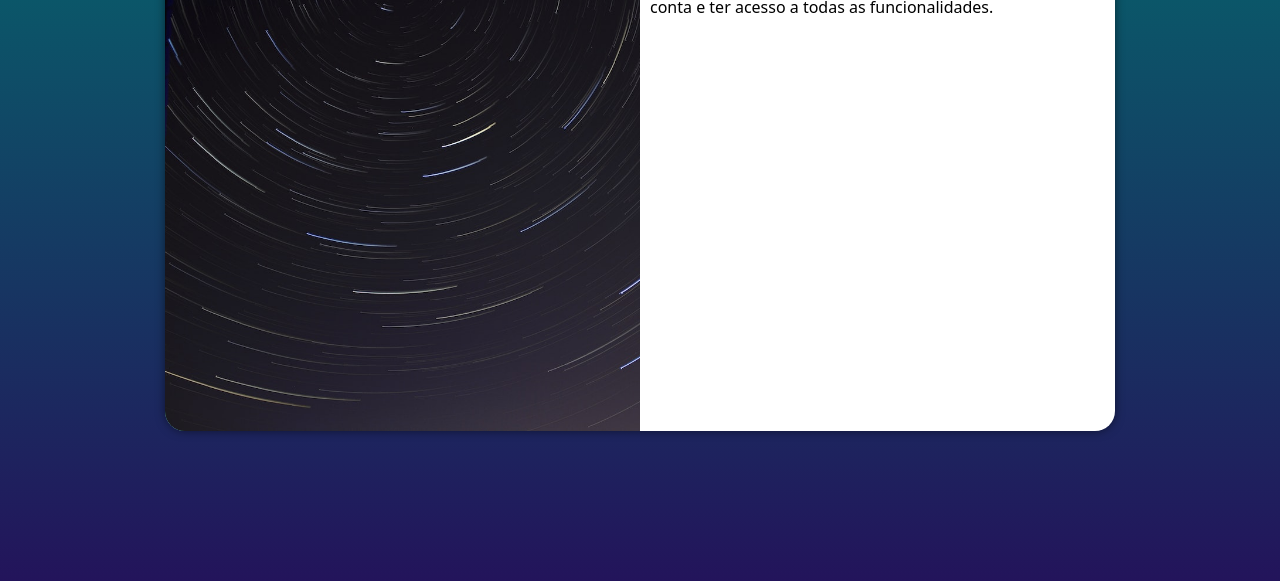
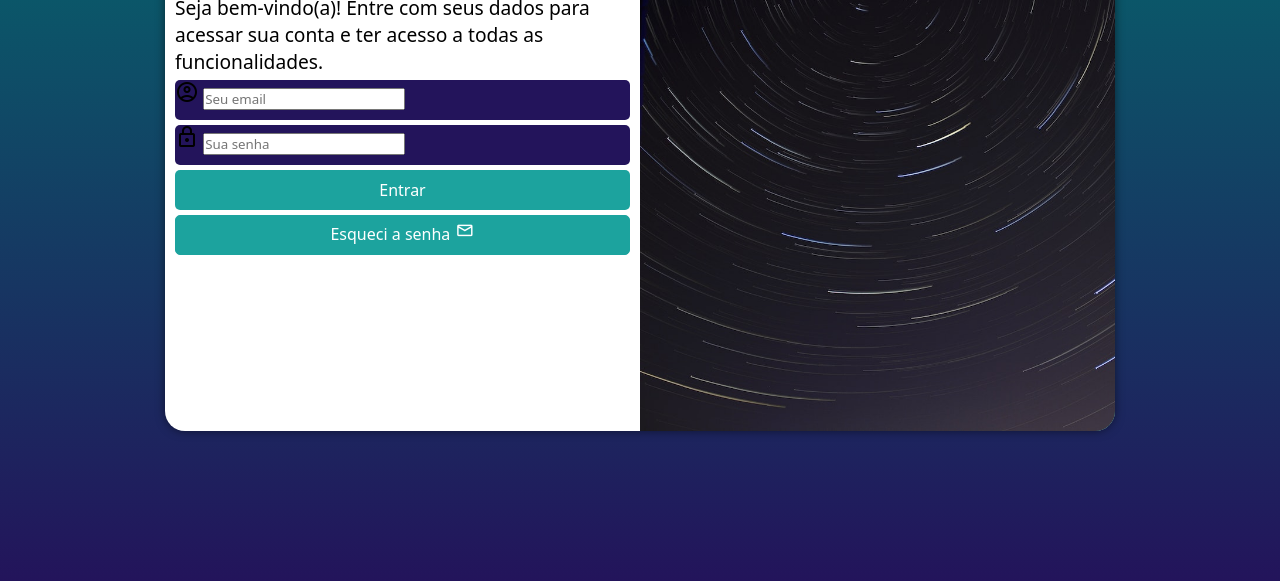
Before and after one commit to guilherme-wagner/projeto-login, a plain HTML site: page index.html in a window 1280 px wide. Shown: the part 219-800 px from the top of the page. Drawn offline with nearby package versions, Linux system fonts and the light colour scheme.

Commit message:
Add files via upload

```diff
--- a/estilos/media-query.css
+++ b/estilos/media-query.css
@@ -2,7 +2,7 @@
 
 @media screen and (min-width:768px) and (max-width: 992px) {
 
-    body{
+    body {
         background-image: linear-gradient(to top, #23145b, #026f6e);
     }
 
@@ -19,27 +19,39 @@
     section#login div#formulario {
         float: right;
         width: 70%
-}
+    }
+
+    div#formulario p {
+        font-size: 1em;
+    }
 }
 
 @media screen and (min-width: 992px) {
 
-    body{
+    body {
         background-image: linear-gradient(to top, #23145b, #026f6e);
     }
 
-    section#login{
+    section#login {
         width: 950px;
     }
 
     section#login div#imagem {
-        float: left;
+        float: right;
         width: 50%;
         height: 100%;
     }
 
     section#login div#formulario {
-        float: right;
+        float: left;
         width: 50%
+    }
+
+    div#formulario p {
+        font-size: 1.2em;
+    }
+
+    div#formulario h1{
+        font-size: 2em;
+    }
 }
-}
--- a/estilos/style.css
+++ b/estilos/style.css
@@ -55,3 +55,63 @@
     display: block;
     padding: 10px;
 }
+
+div#formulario h1{
+    text-align: center;
+    margin-bottom: 10px;
+
+}
+
+div#formulario p{
+    font-size: 0.8em;
+}
+
+form div.campo{
+    background-color: var(--cor04);
+    width: 100%;
+    display: block;
+    height: 40px;
+    border-radius: 5px;
+    margin: 5px 0px;
+}
+
+div.campo label {
+    display: none;
+}
+
+form input[type=submit]{
+    display: block;
+    font-size: 1em;
+    width: 100%;
+    height: 40px;
+    background-color: var(--cor01);
+    color: white;
+    border: none;
+    border-radius: 5px;
+    cursor: pointer;
+}
+
+form input[type=submit]:hover, form a.botao:hover {
+    background-color: var(--cor02);
+}
+
+form a.botao{
+    display: block;
+    text-align: center;
+    font-size: 1em;
+    width: 100%;
+    height: 40px;
+    padding-top: 5px;
+    margin-top: 5px;
+    background-color: var(--cor01);
+    color: white;
+    border: 1px solid var(--cor01);
+    border-radius: 5px;
+    text-decoration: none;
+    cursor: pointer;
+}
+
+form a.botao span{
+    font-size: 1.2em;
+    margin-left: 5px;
+}
--- a/index.html
+++ b/index.html
@@ -4,6 +4,7 @@
     <meta charset="UTF-8">
     <meta name="viewport" content="width=device-width, initial-scale=1.0">
     <title>Login</title>
+    <link rel="stylesheet" href="https://fonts.googleapis.com/css2?family=Material+Symbols+Outlined:opsz,wght,FILL,GRAD@20..48,100..700,0..1,-50..200" />
     <link rel="stylesheet" href="estilos/style.css">
     <link rel="stylesheet" href="estilos/media-query.css">
 </head>
@@ -16,8 +17,25 @@
             <div id="formulario">
                 <h1>Login</h1>
                 <p>Seja bem-vindo(a)! Entre com seus dados para acessar sua conta e ter acesso a todas as funcionalidades.</p>
-                <form action="login.php" method="post">
-
+                <form action="login.php" method="post" autocomplete="on">
+                    <div class="campo">
+                        <span class="material-symbols-outlined">
+                            account_circle
+                            </span>
+                        <input type="email" name="login" id="ilogin" placeholder="Seu email" autocomplete="email" required maxlength="30">
+                        <label for="ilogin">Login</label>
+                    </div>
+                    <div class="campo">
+                        <span class="material-symbols-outlined">
+                            lock
+                            </span>
+                        <input type="password" name="senha" id="isenha" placeholder="Sua senha" autocomplete="current-password" required minlength="8" maxlength="20">
+                        <label for="isenha">Senha</label>
+                    </div>
+                    <input type="submit" value="Entrar">
+                    <a href="esqueci.html" class="botao">
+                        Esqueci a senha<span class="material-symbols-outlined">mail</span>
+                    </a>
                 </form>
             </div>
         </section>
```
